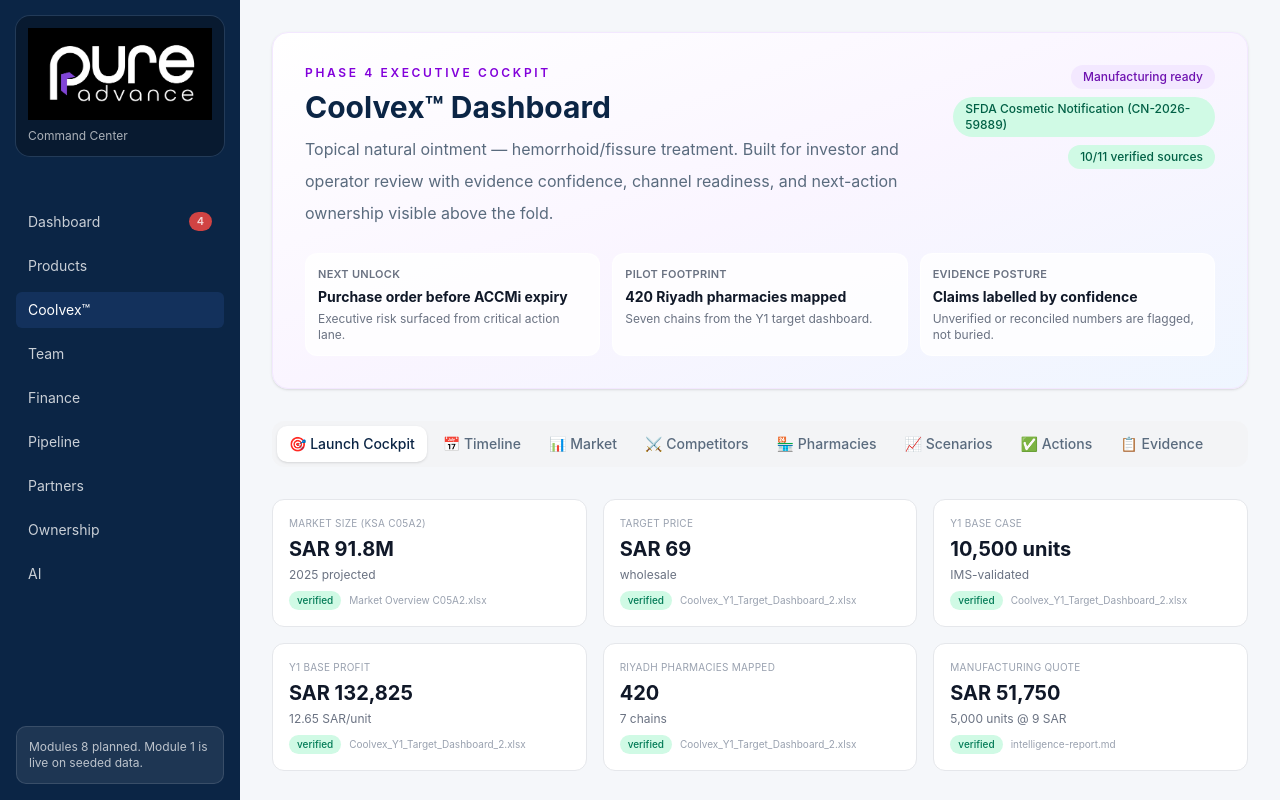
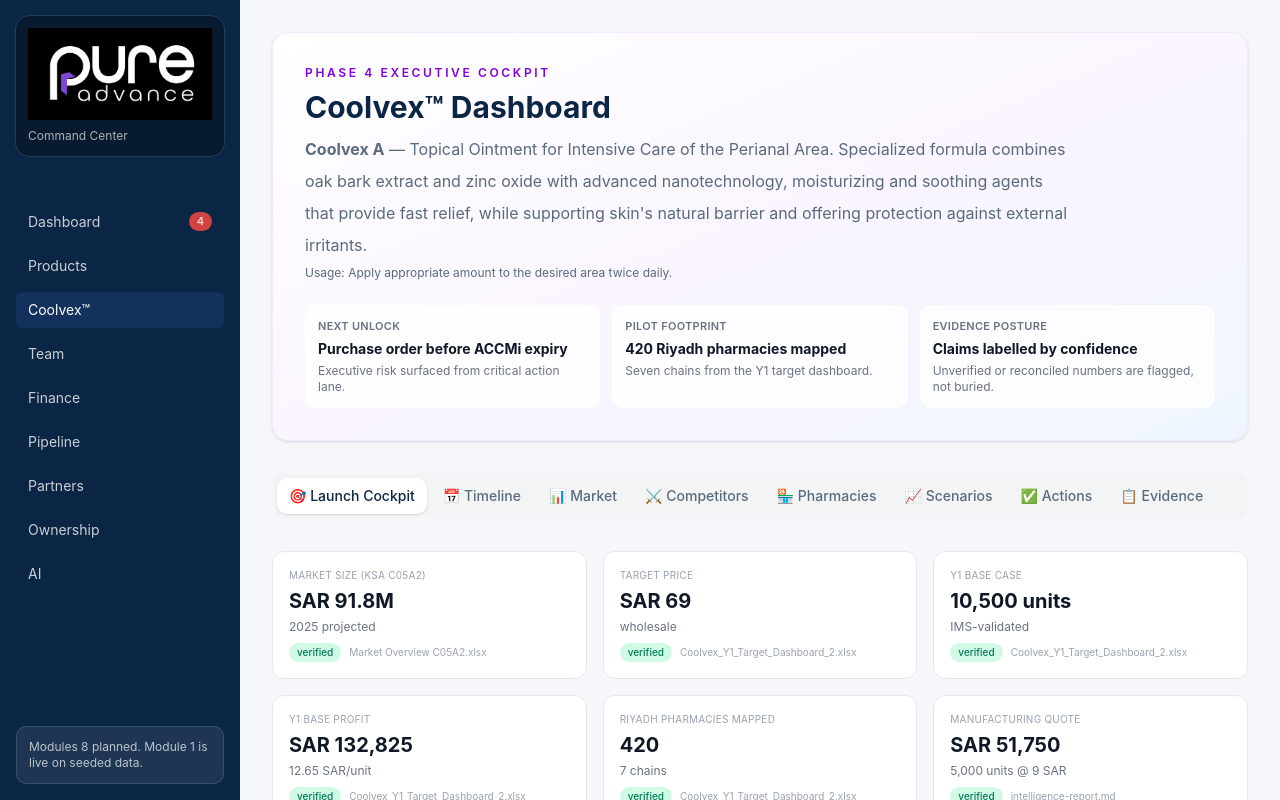
Before and after one commit to malhefdi/Pure-Advance-Command-Center-, a Next.js app: page /coolvex in a window 1280 px wide. Shown: the top 800 px of the page. Built offline with nearby package versions, Linux system fonts and the light colour scheme.

Commit message:
fix(coolvex): update description to official product text, remove redundant badges
- Replace description with official Coolvex A product wording from packaging PDF
- Remove redundant status badges (data already in metric cards below)
- Update product subtitle in seed-data.ts

```diff
--- a/src/app/coolvex/page.tsx
+++ b/src/app/coolvex/page.tsx
@@ -61,15 +61,14 @@
               <div className="text-xs font-semibold uppercase tracking-[0.22em] text-purple-700">Phase 4 executive cockpit</div>
               <h1 className="text-2xl font-bold text-brand-navy sm:text-3xl">Coolvex™ Dashboard</h1>
               <p className="text-sm leading-6 text-text-muted sm:text-base">
-                Topical natural ointment — hemorrhoid/fissure treatment. Built for investor and operator review with
-                evidence confidence, channel readiness, and next-action ownership visible above the fold.
+                <strong>Coolvex A</strong> — Topical Ointment for Intensive Care of the Perianal Area.
+                Specialized formula combines oak bark extract and zinc oxide with advanced nanotechnology,
+                moisturizing and soothing agents that provide fast relief, while supporting skin's natural
+                barrier and offering protection against external irritants.
+                <span className="mt-1 block text-xs text-text-muted">Usage: Apply appropriate amount to the desired area twice daily.</span>
               </p>
             </div>
-            <div className="flex flex-wrap items-center gap-2 lg:justify-end">
-              <span className="rounded-full bg-purple-100 px-3 py-1 text-xs font-medium text-purple-800">Manufacturing ready</span>
-              <span className="rounded-full bg-emerald-100 px-3 py-1 text-xs font-medium text-emerald-800">SFDA Cosmetic Notification (CN-2026-59889)</span>
-              <span className="rounded-full bg-emerald-100 px-3 py-1 text-xs font-medium text-emerald-800">{verifiedSources}/{evidenceSources.length} verified sources</span>
-            </div>
+            {/* Status badges removed — data shown in metric cards below */}
           </div>
 
           <div className="mt-5 grid gap-3 sm:grid-cols-3">
--- a/src/lib/seed-data.ts
+++ b/src/lib/seed-data.ts
@@ -81,7 +81,7 @@
       {
         productId: "coolvex",
         name: "Coolvex",
-        subtitle: "Topical natural ointment — hemorrhoid/fissure treatment",
+        subtitle: "Topical ointment for intensive care of the perianal area — oak bark, zinc oxide, nanotechnology",
         platform: "med",
         stage: "mfg",
         stageLabel: "Manufacturing",
```
